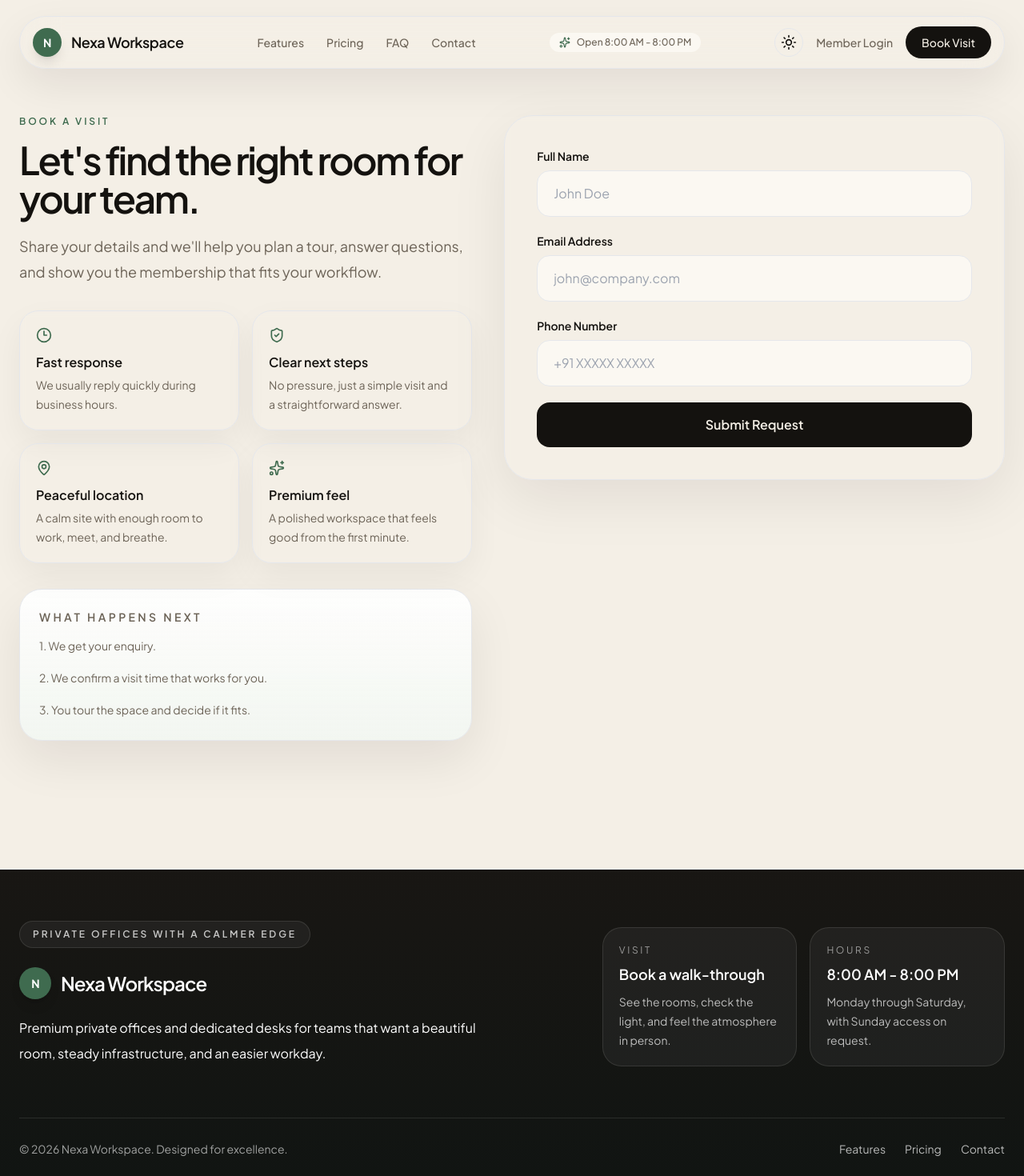
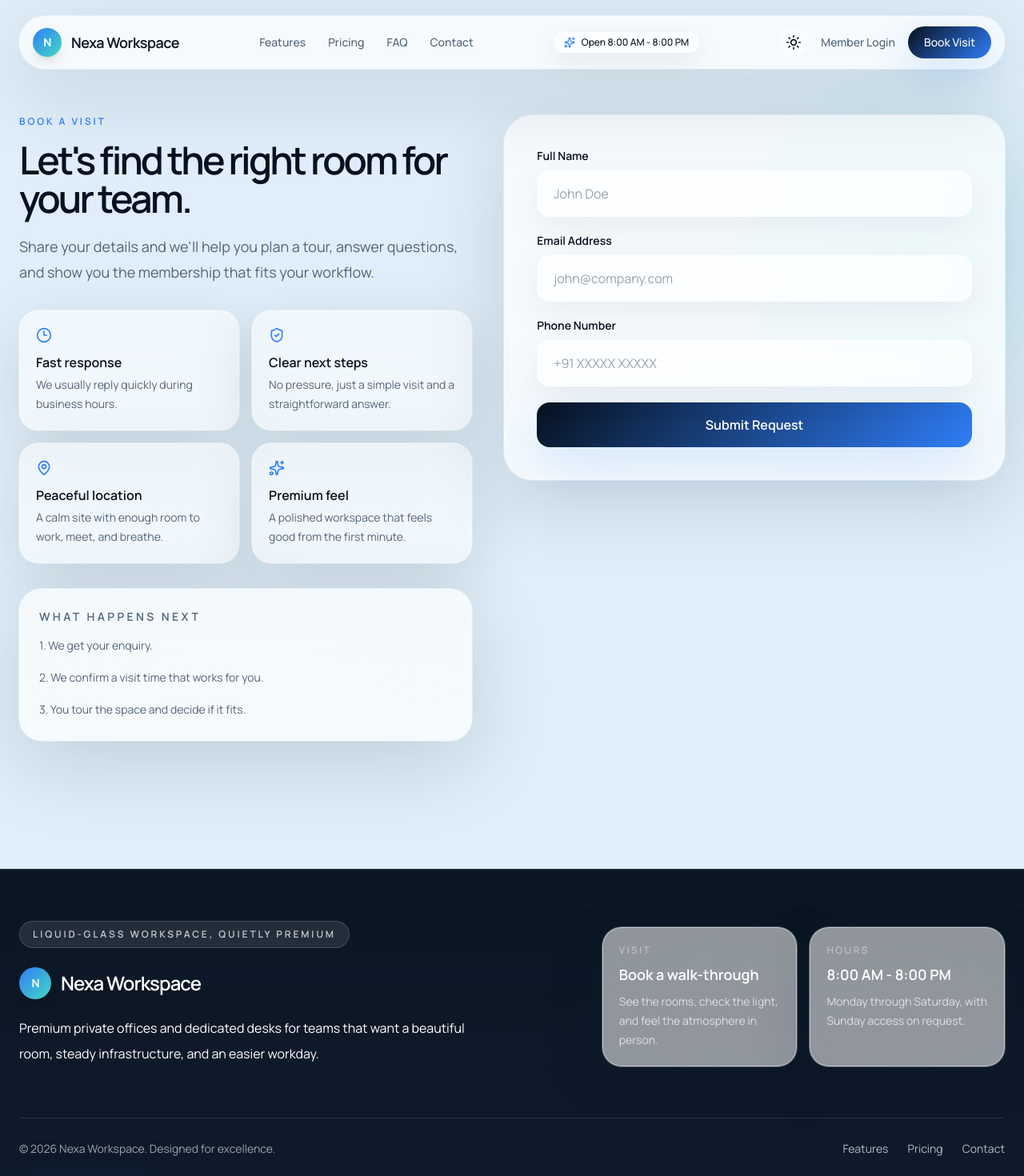
Before and after one commit to Ryuyjg/nexus-website, a Next.js app: page /nexus-website/contact in a window 1280 px wide. Shown: the top 1470 px of the page at 80% size. Built offline with nearby package versions, Linux system fonts and the light colour scheme.

Commit message:
feat: elevate ui to liquid glass design

```diff
--- a/app/contact/page.tsx
+++ b/app/contact/page.tsx
@@ -34,6 +34,8 @@ export default function Contact() {
       <Navbar />
 
       <div className="relative px-6 pb-20 pt-28 lg:pt-36">
+        <div className="absolute left-0 top-10 h-72 w-72 rounded-full bg-accent/20 blur-3xl" />
+        <div className="absolute right-0 top-40 h-80 w-80 rounded-full bg-cyan-300/20 blur-3xl dark:bg-cyan-500/10" />
         <div className="mx-auto grid max-w-7xl gap-10 lg:grid-cols-[0.95fr_1.05fr] lg:items-start">
           <motion.div
             initial={{ opacity: 0, y: 30 }}
@@ -45,7 +47,7 @@ export default function Contact() {
               <span className="text-accent font-semibold tracking-[0.24em] uppercase text-xs mb-4 block">
                 Book a visit
               </span>
-              <h1 className="text-4xl md:text-5xl font-semibold text-primary tracking-[-0.05em] leading-[0.98]">
+              <h1 className="text-4xl md:text-5xl font-semibold text-primary tracking-[-0.06em] leading-[0.95]">
                 Let&apos;s find the right room for your team.
               </h1>
               <p className="mt-5 max-w-xl text-lg leading-8 text-secondary">
@@ -60,7 +62,7 @@ export default function Contact() {
                 { icon: MapPin, title: 'Peaceful location', copy: 'A calm site with enough room to work, meet, and breathe.' },
                 { icon: Sparkles, title: 'Premium feel', copy: 'A polished workspace that feels good from the first minute.' },
               ].map((item) => (
-                <div key={item.title} className="rounded-[1.5rem] border border-border/70 bg-background/80 p-5 shadow-[0_16px_40px_rgba(20,18,15,0.05)] backdrop-blur-sm">
+                <div key={item.title} className="glass-panel rounded-[1.5rem] p-5">
                   <item.icon className="h-5 w-5 text-accent" />
                   <div className="mt-3 text-base font-semibold text-primary">{item.title}</div>
                   <div className="mt-1 text-sm leading-6 text-secondary">{item.copy}</div>
@@ -68,7 +70,7 @@ export default function Contact() {
               ))}
             </div>
 
-            <div className="rounded-[1.75rem] border border-border/70 bg-[linear-gradient(180deg,rgba(255,255,255,0.92),rgba(242,248,243,0.82))] p-6 shadow-[0_24px_60px_rgba(20,18,15,0.08)]">
+            <div className="glass-panel-strong rounded-[1.75rem] p-6">
               <div className="text-sm font-semibold uppercase tracking-[0.24em] text-secondary">What happens next</div>
               <div className="mt-3 space-y-3 text-sm leading-7 text-secondary">
                 <p>1. We get your enquiry.</p>
@@ -82,7 +84,7 @@ export default function Contact() {
             initial={{ opacity: 0, y: 20 }}
             animate={{ opacity: 1, y: 0 }}
             transition={{ duration: 0.8, delay: 0.2, ease: "easeOut" }}
-            className="rounded-[2.25rem] border border-border/70 bg-background/85 p-6 shadow-[0_24px_70px_rgba(20,18,15,0.08)] backdrop-blur-sm md:p-8 lg:p-10"
+            className="glass-panel-strong rounded-[2.25rem] p-6 md:p-8 lg:p-10"
           >
             {isSubmitted ? (
               <motion.div
@@ -90,7 +92,7 @@ export default function Contact() {
                 animate={{ scale: 1, opacity: 1 }}
                 className="flex min-h-[420px] flex-col items-center justify-center text-center"
               >
-                <div className="w-20 h-20 rounded-full bg-accent/10 flex items-center justify-center text-accent mx-auto mb-6">
+                <div className="w-20 h-20 rounded-full bg-[linear-gradient(135deg,rgba(47,125,246,0.12),rgba(68,217,196,0.14))] flex items-center justify-center text-accent mx-auto mb-6 ring-1 ring-white/20">
                   <ShieldCheck className="w-10 h-10" />
                 </div>
                 <h3 className="text-3xl font-semibold text-primary mb-3">Request sent</h3>
@@ -106,7 +108,7 @@ export default function Contact() {
                     required
                     value={name}
                     onChange={(e) => setName(e.target.value)}
-                    className="w-full px-5 py-4 bg-surface border border-border/70 rounded-2xl focus:outline-none focus:ring-2 focus:ring-accent/20 focus:border-accent transition-all text-primary placeholder:text-secondary/60"
+                    className="glass-input"
                     placeholder="John Doe"
                   />
                 </div>
@@ -118,7 +120,7 @@ export default function Contact() {
                     required
                     value={email}
                     onChange={(e) => setEmail(e.target.value)}
-                    className="w-full px-5 py-4 bg-surface border border-border/70 rounded-2xl focus:outline-none focus:ring-2 focus:ring-accent/20 focus:border-accent transition-all text-primary placeholder:text-secondary/60"
+                    className="glass-input"
                     placeholder="john@company.com"
                   />
                 </div>
@@ -130,7 +132,7 @@ export default function Contact() {
                     required
                     value={phone}
                     onChange={(e) => setPhone(e.target.value)}
-                    className="w-full px-5 py-4 bg-surface border border-border/70 rounded-2xl focus:outline-none focus:ring-2 focus:ring-accent/20 focus:border-accent transition-all text-primary placeholder:text-secondary/60"
+                    className="glass-input"
                     placeholder="+91 XXXXX XXXXX"
                   />
                 </div>
@@ -138,7 +140,7 @@ export default function Contact() {
                 <button
                   type="submit"
                   disabled={isLoading}
-                  className="mt-2 inline-flex w-full items-center justify-center rounded-2xl bg-primary px-5 py-4 font-semibold text-background transition-transform hover:scale-[0.99] disabled:cursor-not-allowed disabled:opacity-50"
+                  className="mt-2 inline-flex w-full items-center justify-center rounded-2xl bg-[linear-gradient(135deg,rgba(7,17,31,1),rgba(47,125,246,1))] px-5 py-4 font-semibold text-white transition-transform hover:scale-[0.99] disabled:cursor-not-allowed disabled:opacity-50 shadow-[0_20px_60px_rgba(47,125,246,0.18)]"
                 >
                   {isLoading ? 'Opening WhatsApp...' : 'Submit Request'}
                 </button>
--- a/app/globals.css
+++ b/app/globals.css
@@ -4,21 +4,21 @@
 
 @layer base {
   :root {
-    --background: #f4efe6;
-    --surface: #fbf8f2;
-    --primary: #14120f;
-    --secondary: #6d6458;
-    --accent: #3f6b4f;
-    --border: #ddd3c6;
+    --background: #dfeef8;
+    --surface: #f8fcff;
+    --primary: #07111f;
+    --secondary: #51657a;
+    --accent: #2f7df6;
+    --border: #bfd2e6;
   }
 
   .dark {
-    --background: #0f1412;
-    --surface: #151c19;
-    --primary: #f5efe6;
-    --secondary: #9ca79f;
-    --accent: #8bbf9b;
-    --border: #24312b;
+    --background: #07111f;
+    --surface: #101c2d;
+    --primary: #f6f9ff;
+    --secondary: #a3b7cf;
+    --accent: #6eb8ff;
+    --border: #203049;
   }
 
   html {
@@ -29,6 +29,7 @@
     @apply bg-background text-primary antialiased transition-colors duration-300;
     position: relative;
     min-height: 100vh;
+    overflow-x: hidden;
   }
 
   body::before {
@@ -38,14 +39,60 @@
     z-index: -1;
     pointer-events: none;
     background:
-      radial-gradient(circle at top left, rgba(63, 107, 79, 0.12), transparent 28%),
-      radial-gradient(circle at 82% 18%, rgba(196, 148, 74, 0.16), transparent 24%),
-      radial-gradient(circle at 50% 100%, rgba(20, 18, 15, 0.05), transparent 26%);
+      radial-gradient(circle at 12% 12%, rgba(47, 125, 246, 0.18), transparent 26%),
+      radial-gradient(circle at 82% 14%, rgba(68, 217, 196, 0.18), transparent 24%),
+      radial-gradient(circle at 50% 0%, rgba(255, 255, 255, 0.7), transparent 34%),
+      radial-gradient(circle at 50% 100%, rgba(7, 17, 31, 0.08), transparent 28%);
+  }
+
+  body::after {
+    content: "";
+    position: fixed;
+    inset: 0;
+    z-index: -1;
+    pointer-events: none;
+    background:
+      linear-gradient(120deg, rgba(255, 255, 255, 0.16), transparent 20%, rgba(255, 255, 255, 0.08) 42%, transparent 54%, rgba(255, 255, 255, 0.1) 74%, transparent),
+      radial-gradient(circle at 30% 20%, rgba(255, 255, 255, 0.26), transparent 16%),
+      radial-gradient(circle at 70% 68%, rgba(47, 125, 246, 0.08), transparent 20%);
+    opacity: 0.55;
+    mix-blend-mode: screen;
   }
 
   ::selection {
-    background: rgba(63, 107, 79, 0.18);
+    background: rgba(47, 125, 246, 0.18);
     color: var(--primary);
+  }
+}
+
+@layer components {
+  .glass-panel {
+    @apply border border-white/45 bg-white/55 shadow-[0_24px_80px_rgba(15,23,42,0.12)] backdrop-blur-2xl ring-1 ring-white/30 dark:border-white/10 dark:bg-white/5 dark:shadow-[0_30px_100px_rgba(0,0,0,0.25)] dark:ring-white/10;
+  }
+
+  .glass-panel-strong {
+    @apply border border-white/55 bg-white/70 shadow-[0_28px_100px_rgba(15,23,42,0.14)] backdrop-blur-3xl ring-1 ring-white/35 dark:border-white/15 dark:bg-white/10 dark:shadow-[0_34px_110px_rgba(0,0,0,0.35)] dark:ring-white/10;
+  }
+
+  .glass-chip {
+    @apply border border-white/40 bg-white/40 text-primary shadow-[0_10px_30px_rgba(15,23,42,0.08)] backdrop-blur-xl dark:border-white/10 dark:bg-white/10 dark:text-white;
+  }
+
+  .glass-input {
+    @apply w-full rounded-2xl border border-white/45 bg-white/55 px-5 py-4 text-primary shadow-[0_12px_40px_rgba(15,23,42,0.06)] backdrop-blur-2xl outline-none transition-all dark:border-white/10 dark:bg-white/5 dark:text-white;
+  }
+
+  .glass-input:focus {
+    border-color: rgba(47, 125, 246, 0.5);
+    box-shadow: 0 0 0 4px rgba(47, 125, 246, 0.1), 0 12px 40px rgba(15, 23, 42, 0.06);
+  }
+
+  .glass-input::placeholder {
+    color: rgba(81, 101, 122, 0.6);
+  }
+
+  .dark .glass-input::placeholder {
+    color: rgba(163, 183, 207, 0.55);
   }
 }
 
--- a/components/FAQ.tsx
+++ b/components/FAQ.tsx
@@ -44,7 +44,7 @@ export function FAQ() {
           <span className="text-accent font-semibold tracking-[0.24em] uppercase text-xs mb-4 block">
             Got Questions?
           </span>
-          <h2 className="text-4xl font-semibold text-primary tracking-[-0.04em]">
+          <h2 className="text-4xl font-semibold text-primary tracking-[-0.06em] leading-[0.98]">
             Frequently Asked Questions
           </h2>
           <p className="mx-auto mt-5 max-w-2xl text-lg text-secondary leading-8">
@@ -60,11 +60,11 @@ export function FAQ() {
               whileInView={{ opacity: 1, y: 0 }}
               viewport={{ once: true }}
               transition={{ delay: idx * 0.1, duration: 0.5 }}
-              className="rounded-[1.5rem] overflow-hidden border border-border/70 bg-background/85 shadow-[0_16px_40px_rgba(20,18,15,0.05)] backdrop-blur-sm"
+              className="glass-panel rounded-[1.5rem] overflow-hidden"
             >
               <button
                 onClick={() => toggle(idx)}
-                className="w-full px-7 py-6 flex items-center justify-between hover:bg-surface/70 transition-colors"
+                className="w-full px-7 py-6 flex items-center justify-between hover:bg-white/20 transition-colors dark:hover:bg-white/10"
               >
                 <span className="text-left text-lg font-semibold text-primary">{faq.q}</span>
                 <motion.div animate={{ rotate: openIndex === idx ? 180 : 0 }} transition={{ duration: 0.3 }}>
--- a/components/Features.tsx
+++ b/components/Features.tsx
@@ -46,7 +46,7 @@ export function Features() {
           <span className="text-accent font-semibold tracking-[0.24em] uppercase text-xs mb-4 block">
             Designed for work
           </span>
-          <h2 className="text-4xl md:text-5xl lg:text-7xl font-semibold text-primary tracking-[-0.05em]">
+          <h2 className="text-4xl md:text-5xl lg:text-7xl font-semibold text-primary tracking-[-0.06em] leading-[0.95]">
             Details that reduce friction
           </h2>
           <p className="mx-auto mt-5 max-w-2xl text-lg text-secondary leading-8">
@@ -63,9 +63,9 @@ export function Features() {
               viewport={{ once: true, margin: "-50px" }}
               transition={{ duration: 0.6, delay: index * 0.1 }}
               whileHover={{ y: -8, scale: 1.01 }}
-              className="group rounded-[2rem] border border-border/70 bg-background/85 p-8 shadow-[0_18px_50px_rgba(20,18,15,0.05)] backdrop-blur-sm transition-all duration-300 hover:border-accent/40 hover:shadow-[0_25px_70px_rgba(20,18,15,0.1)]"
+              className="group glass-panel rounded-[2rem] p-8 transition-all duration-300 hover:border-accent/40 hover:shadow-[0_28px_90px_rgba(47,125,246,0.14)]"
             >
-              <div className="w-16 h-16 rounded-2xl bg-accent/10 flex items-center justify-center text-accent mb-6 ring-1 ring-accent/10 transition-colors group-hover:bg-accent group-hover:text-white">
+              <div className="w-16 h-16 rounded-2xl bg-[linear-gradient(135deg,rgba(47,125,246,0.16),rgba(68,217,196,0.14))] flex items-center justify-center text-accent mb-6 ring-1 ring-white/25 transition-colors group-hover:bg-[linear-gradient(135deg,rgba(47,125,246,1),rgba(68,217,196,0.85))] group-hover:text-white">
                 {feature.icon}
               </div>
               <h3 className="text-xl font-semibold text-primary mb-3 tracking-tight">
--- a/components/Footer.tsx
+++ b/components/Footer.tsx
@@ -4,15 +4,17 @@ import { MagneticButton } from './MagneticButton';
 
 export function Footer() {
   return (
-    <footer className="mt-20 border-t border-border/70 bg-[linear-gradient(180deg,rgba(20,18,15,0.98),rgba(15,20,18,1))] text-white">
+    <footer className="mt-20 border-t border-white/15 bg-[linear-gradient(180deg,rgba(7,17,31,0.98),rgba(15,28,46,1))] text-white">
       <div className="max-w-7xl mx-auto px-6">
         <div className="grid gap-12 py-16 lg:grid-cols-[1.15fr_0.85fr] lg:items-end">
           <div>
-            <div className="inline-flex items-center gap-2 rounded-full border border-white/10 bg-white/5 px-4 py-2 text-xs font-semibold uppercase tracking-[0.24em] text-white/75">
-              Private offices with a calmer edge
+            <div className="inline-flex items-center gap-2 rounded-full border border-white/15 bg-white/10 px-4 py-2 text-xs font-semibold uppercase tracking-[0.24em] text-white/75 backdrop-blur-xl">
+              Liquid-glass workspace, quietly premium
             </div>
             <Link href="/" className="mt-6 flex items-center gap-3 font-semibold text-2xl tracking-[-0.04em] text-white">
-              <div className="w-10 h-10 rounded-full bg-accent text-white flex items-center justify-center text-sm font-bold shadow-lg shadow-accent/20">N</div>
+              <div className="w-10 h-10 rounded-full bg-[linear-gradient(135deg,rgba(47,125,246,1),rgba(68,217,196,1))] text-white flex items-center justify-center text-sm font-bold shadow-lg shadow-accent/20">
+                N
+              </div>
               Nexa Workspace
             </Link>
             <p className="mt-5 max-w-xl text-white/72 leading-8">
@@ -21,12 +23,12 @@ export function Footer() {
           </div>
 
           <div className="grid gap-4 sm:grid-cols-2">
-            <div className="rounded-[1.5rem] border border-white/10 bg-white/5 p-5">
+            <div className="glass-panel rounded-[1.5rem] p-5 text-white">
               <div className="text-xs uppercase tracking-[0.22em] text-white/55">Visit</div>
               <div className="mt-2 text-lg font-semibold text-white">Book a walk-through</div>
               <div className="mt-2 text-sm leading-6 text-white/70">See the rooms, check the light, and feel the atmosphere in person.</div>
             </div>
-            <div className="rounded-[1.5rem] border border-white/10 bg-white/5 p-5">
+            <div className="glass-panel rounded-[1.5rem] p-5 text-white">
               <div className="text-xs uppercase tracking-[0.22em] text-white/55">Hours</div>
               <div className="mt-2 text-lg font-semibold text-white">8:00 AM - 8:00 PM</div>
               <div className="mt-2 text-sm leading-6 text-white/70">Monday through Saturday, with Sunday access on request.</div>
--- a/components/MagneticButton.tsx
+++ b/components/MagneticButton.tsx
@@ -29,12 +29,12 @@ export function MagneticButton({ children, className, href, variant = 'primary'
   };
 
   const variants = {
-    primary: "bg-primary text-background hover:bg-primary/90",
-    secondary: "bg-surface text-primary hover:bg-surface/80",
-    outline: "border border-border text-primary hover:bg-surface",
+    primary: "bg-[linear-gradient(135deg,rgba(7,17,31,1),rgba(47,125,246,1))] text-white shadow-[0_18px_50px_rgba(47,125,246,0.18)] hover:shadow-[0_22px_60px_rgba(47,125,246,0.24)]",
+    secondary: "glass-panel text-primary hover:bg-white/70 dark:text-white dark:hover:bg-white/10",
+    outline: "border border-white/30 bg-white/25 text-primary backdrop-blur-xl hover:bg-white/45 dark:border-white/10 dark:bg-white/6 dark:text-white dark:hover:bg-white/10",
   };
 
-  const baseClasses = "relative inline-flex items-center justify-center px-6 py-3 rounded-full font-medium transition-colors overflow-hidden group";
+  const baseClasses = "relative inline-flex items-center justify-center px-6 py-3 rounded-full font-medium transition-all overflow-hidden group";
 
   const content = (
     <motion.div
--- a/components/Navbar.tsx
+++ b/components/Navbar.tsx
@@ -36,15 +36,13 @@ export function Navbar() {
       animate={hidden ? "hidden" : "visible"}
       transition={{ duration: 0.35, ease: "easeInOut" }}
       className={`fixed top-0 inset-x-0 z-50 transition-all duration-300 ${
-        isScrolled
-          ? 'py-3'
-          : 'py-5'
+        isScrolled ? 'py-3' : 'py-5'
       }`}
     >
       <div className="max-w-7xl mx-auto px-4 sm:px-6">
-        <div className="flex items-center justify-between gap-4 rounded-full border border-border/70 bg-background/80 px-4 py-3 shadow-[0_20px_50px_rgba(20,18,15,0.08)] backdrop-blur-xl">
+        <div className="glass-panel-strong flex items-center justify-between gap-4 rounded-full px-4 py-3">
           <Link href="/" className="flex items-center gap-3 font-semibold text-base sm:text-lg tracking-tight text-primary">
-            <div className="w-9 h-9 rounded-full bg-accent text-white flex items-center justify-center text-sm font-bold shadow-lg shadow-accent/20">
+            <div className="w-9 h-9 rounded-full bg-[linear-gradient(135deg,rgba(47,125,246,1),rgba(68,217,196,1))] text-white flex items-center justify-center text-sm font-bold shadow-lg shadow-accent/20">
               N
             </div>
             <span className="hidden sm:inline">Nexa Workspace</span>
@@ -57,7 +55,7 @@ export function Navbar() {
             <Link href="/contact" className="hover:text-primary transition-colors">Contact</Link>
           </div>
 
-          <div className="hidden xl:flex items-center gap-2 rounded-full bg-surface px-3 py-1 text-xs font-medium text-secondary">
+          <div className="hidden xl:flex items-center gap-2 rounded-full glass-chip px-3 py-1 text-xs font-medium">
             <Sparkles className="w-3.5 h-3.5 text-accent" />
             Open 8:00 AM - 8:00 PM
           </div>
--- a/components/ThemeToggle.tsx
+++ b/components/ThemeToggle.tsx
@@ -20,7 +20,7 @@ export function ThemeToggle() {
   return (
     <button
       onClick={() => setTheme(theme === 'dark' ? 'light' : 'dark')}
-      className="relative flex h-9 w-9 items-center justify-center rounded-full border border-border/70 bg-background/70 transition-colors hover:bg-surface focus:outline-none"
+      className="relative flex h-9 w-9 items-center justify-center rounded-full border border-white/30 bg-white/35 text-primary backdrop-blur-xl transition-colors hover:bg-white/50 focus:outline-none dark:border-white/10 dark:bg-white/6 dark:hover:bg-white/10"
       aria-label="Toggle theme"
     >
       <motion.div
```
Also changed, not shown: app/layout.tsx (+8 -4 lines), components/Hero.tsx (+19 -13 lines), components/Overview.tsx (+11 -10 lines), components/Pricing.tsx (+42 -46 lines).
